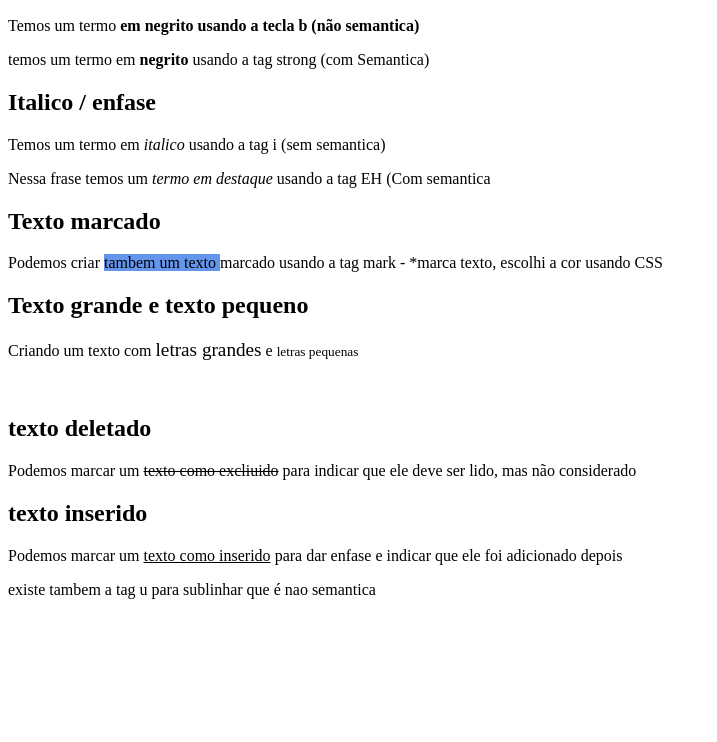
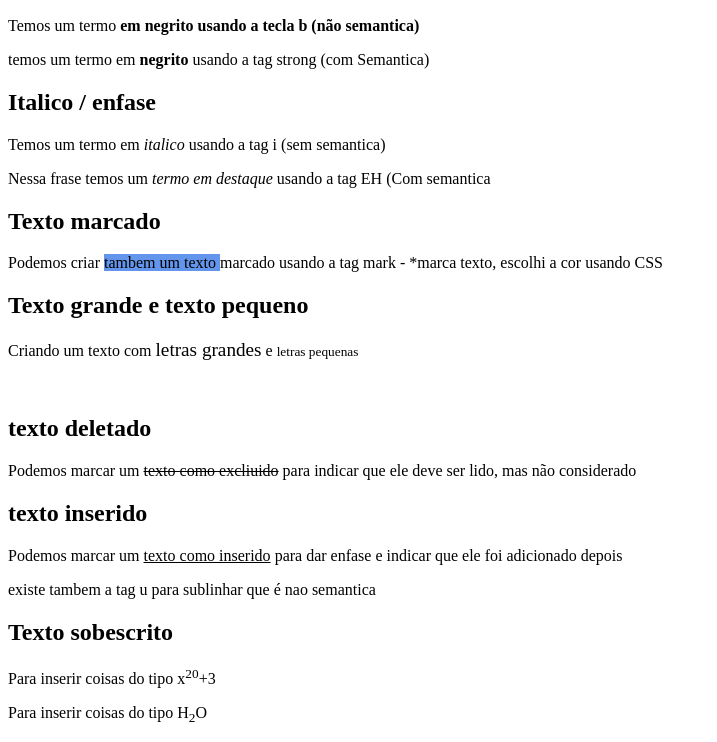
Before and after one commit to ThamyrisCabralArraes/Exe008, a plain HTML site: page index.html in a window 1280 px wide. Shown: the part 110-852 px from the top of the page, without its empty margins (0-717 px from the left). Before the commit the page ends 800 px from the top, so only its background shows below. Drawn offline with Linux system fonts and the light colour scheme.

Commit message:
Final da Aula formatação

```diff
--- a/index.html
+++ b/index.html
@@ -32,5 +32,8 @@
     <h2>texto inserido </h2>
     <p>Podemos marcar um <ins>texto como inserido</ins> para dar enfase e indicar que ele foi adicionado depois</p>
     <p>existe tambem a tag u para sublinhar que é nao semantica </p>
+    <h2>Texto sobescrito</h2>
+    <p>Para inserir coisas do tipo x<sup>20</sup>+3</p>
+    <p>Para inserir coisas do tipo H<sub>2</sub>O</p>
 </body>
 </html>
```
